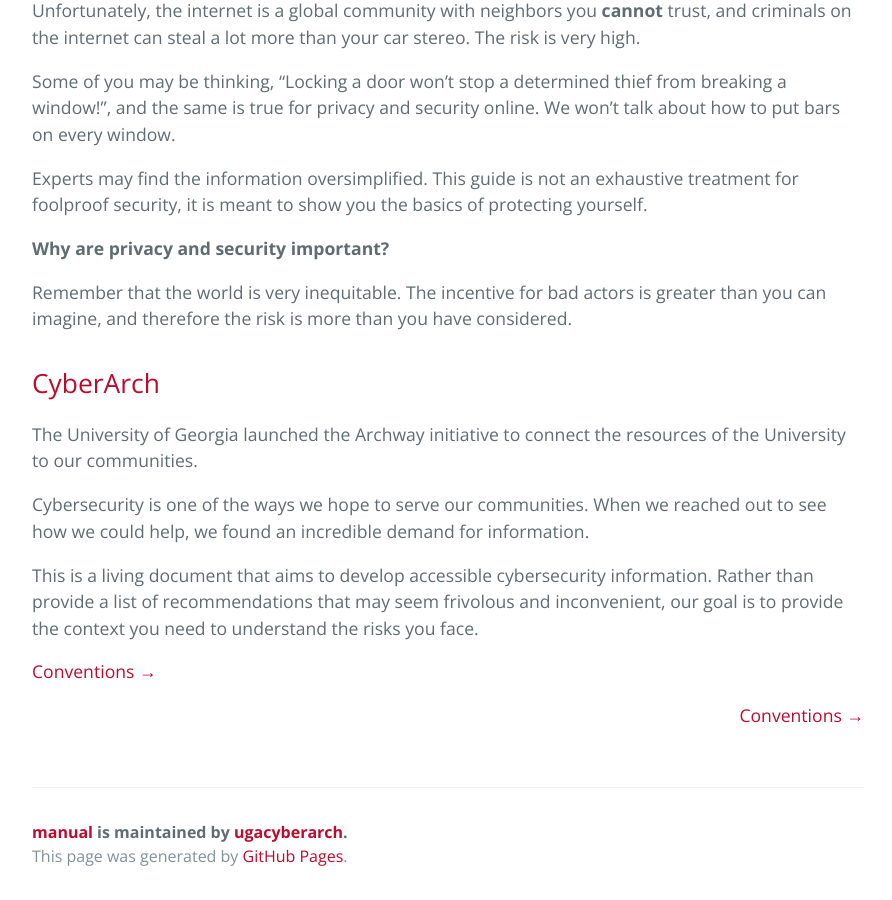
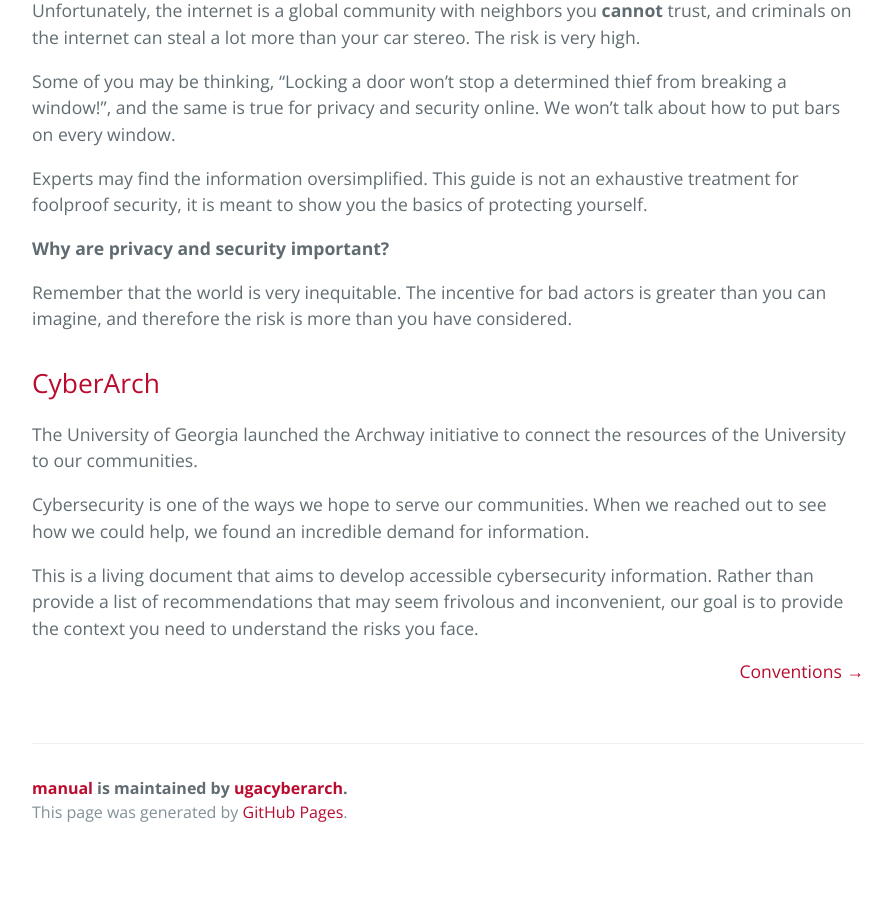
Before and after one commit to ugacyberarch/manual, a Jekyll site: the page built from index.md, in a window 1280 px wide and 900 px high, scrolled down 789 px. Shown: the whole window, without its empty margins (192-1084 px from the left). Built offline with Jekyll 4.4.1, drawn with Linux system fonts in a browser that asks for light colours; after the commit the page ends 1645 px from its top, so only the background shows below that.

Commit message:
Update index.md

```diff
--- a/index.md
+++ b/index.md
@@ -50,7 +50,6 @@ Cybersecurity is one of the ways we hope to serve our communities. When we reach
 
 This is a living document that aims to develop accessible cybersecurity information. Rather than provide a list of recommendations that may seem frivolous and inconvenient, our goal is to provide the context you need to understand the risks you face.
 
-[Conventions →](./conventions.html)
 
 
  <span style="float:right;">
```
